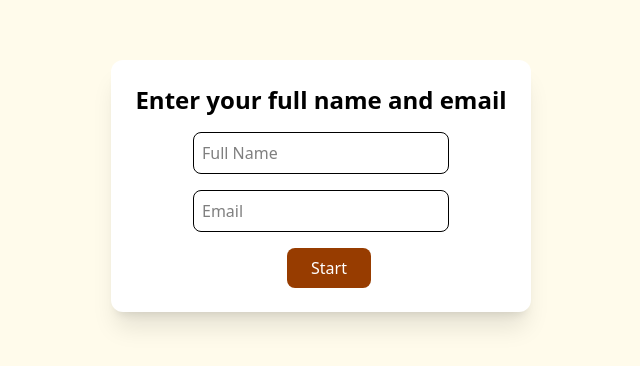
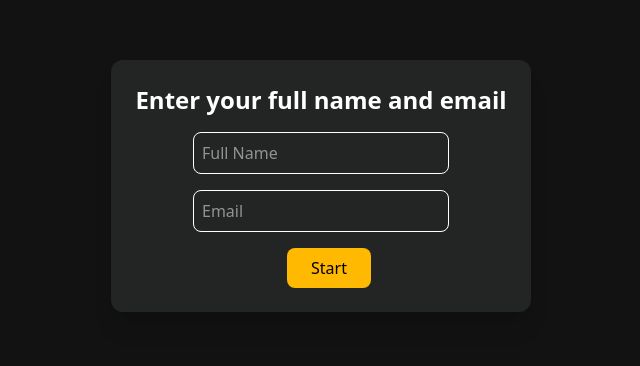
Before and after one commit to AKHIL-DyC/is_it_ai, a Next.js app: page /pic in a window 1280 px wide. Shown: the part 214-580 px from the top of the page, without its empty margins (319-959 px from the left). Built offline with nearby package versions, Linux system fonts and the light colour scheme; no server answers; the database is empty.

Commit message:
add darktheme scorecard and login

```diff
--- a/src/app/pic/page.tsx
+++ b/src/app/pic/page.tsx
@@ -111,12 +111,12 @@ useEffect(() => {
 
   if (!submitted) {
     return (
-     <div className="flex h-screen items-center justify-center bg-amber-50">
-  <div className="bg-white p-6 rounded-xl shadow-xl text-center">
-    <h2 className="text-2xl font-bold mb-4">Enter your full name and email</h2>
+     <div className="flex h-screen items-center justify-center bg-[#121212]">
+  <div className="bg-[#232525] p-6 rounded-xl shadow-xl text-center">
+    <h2 className="text-2xl font-bold mb-4 text-white">Enter your full name and email</h2>
 
     <input
-      className="border p-2 rounded-lg w-64 mb-4"
+      className="border border-white p-2 text-white  rounded-lg w-64 mb-4"
       value={name}
       onChange={(e) => setName(e.target.value)}
       placeholder="Full Name"
@@ -124,7 +124,7 @@ useEffect(() => {
     <br />
 
     <input
-      className="border p-2 rounded-lg w-64"
+      className="border border-white text-white p-2 rounded-lg w-64"
       value={email}
       onChange={(e) => setEmail(e.target.value)}
       placeholder="Email"
@@ -132,7 +132,7 @@ useEffect(() => {
     />
     <br/>
     <button
-      className="ml-4 mt-4 bg-amber-800 text-white px-6 py-2 rounded-lg hover:bg-amber-900"
+      className="ml-4 mt-4 bg-amber-400 text-black px-6 py-2 rounded-lg hover:bg-amber-300"
       onClick={() => name && email && setSubmitted(true)}
     >
       Start
@@ -158,7 +158,7 @@ useEffect(() => {
   return (
     <div className="flex flex-col h-screen w-screen relative">
       {/* Timer */}
-      <div className="absolute top-4 left-4 bg-white text-amber-800 px-4 py-2 rounded-lg shadow font-semibold z-10">
+      <div className="absolute top-4 left-4 bg-[#121212] text-amber-800 px-4 py-2 rounded-lg shadow font-semibold z-10">
         Time: {elapsedTime}s
       </div>
 
@@ -187,11 +187,11 @@ useEffect(() => {
       {/* Buttons */}
       <div className="flex h-[20vh] items-center justify-center gap-6">
         <button
-          className="px-8 py-4 bg-amber-800 text-white rounded-xl text-lg hover:bg-amber-900"
+          className="px-8 py-4 bg-amber-400 text-white rounded-xl text-lg hover:bg-amber-300"
           onClick={() => handleGuess(true)}
         >AI</button>
         <button
-          className="px-8 py-4 bg-amber-800 text-white rounded-xl text-lg hover:bg-amber-900"
+          className="px-8 py-4 bg-amber-400 text-white rounded-xl text-lg hover:bg-amber-300"
           onClick={() => handleGuess(false)}
         >REAL</button>
       </div>
--- a/src/app/scoreboard/page.tsx
+++ b/src/app/scoreboard/page.tsx
@@ -45,7 +45,7 @@ const ScoreboardPage = () => {
             {scores.map((player, index) => (
               <tr
                 key={player.id}
-                className={index % 2 === 0 ? 'bg-green-950' : 'bg-green-800'}
+                className={index % 2 === 0 ? 'bg-[#232323]' : 'bg-[#323232]'}
               >
                 <td className="py-3 px-4 font-medium">{index + 1}</td>
                 <td className="py-3 px-4">{player.name}</td>
```
